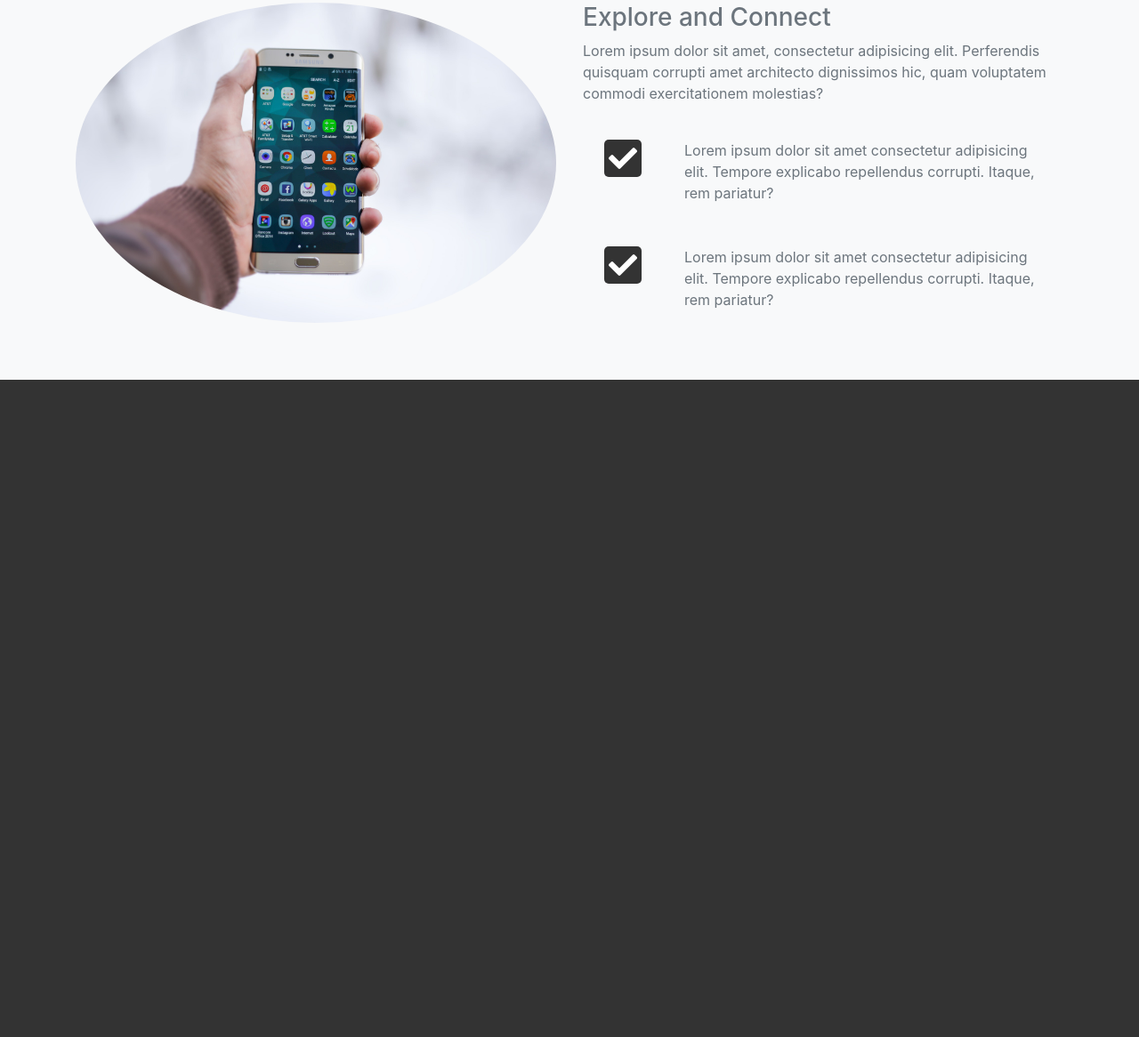
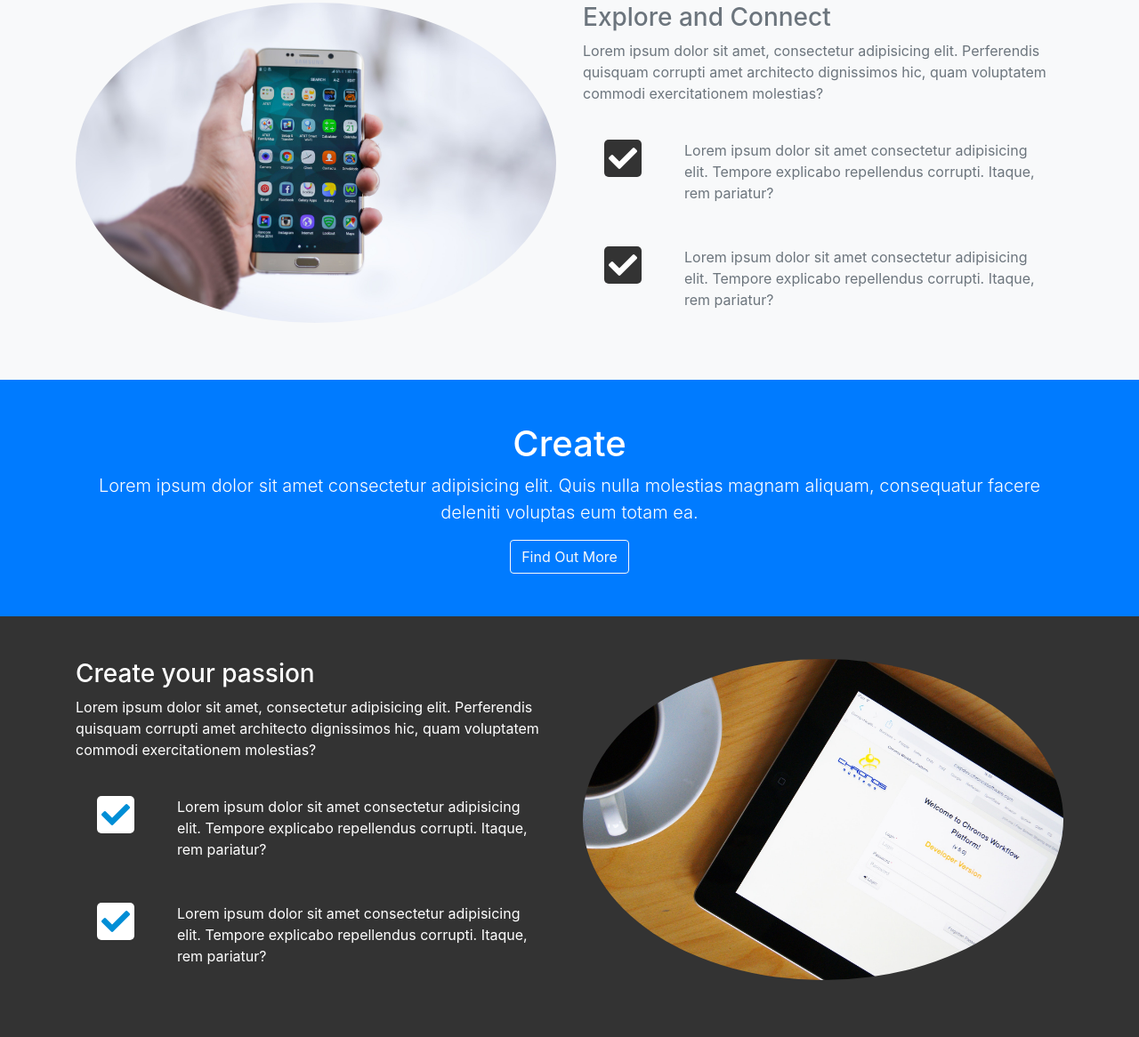
Before and after one commit to Ciaranwbrady/Bootstrap-social-site-test, a plain HTML site: page index.html in a window 1280 px wide. Shown: the part 1011-2177 px from the top of the page at 89% size. Before the commit the page ends 1438 px from the top, so only its background shows below. Drawn offline with nearby package versions, Linux system fonts and the light colour scheme.

Commit message:
added a create section to index.html and styled

```diff
--- a/assets/CSS/style.css
+++ b/assets/CSS/style.css
@@ -33,14 +33,15 @@ body {
     opacity: 0.8;
 }
 
-#home-section .fas {
+#home-section .fas, #create-section .fas {
     color: #008ed6;
     background: white;
     padding: 5px;
     border-radius: 5px;
 }
 
-#explore-section .fas, #share-section .fas {
+#explore-section .fas,
+#share-section .fas {
     background: #333;
     color: white;
     padding: 5px;
--- a/index.html
+++ b/index.html
@@ -155,6 +155,61 @@
     </div>
 </section>
 
+<!-- Create Head -->
+<section id="create-head-section" class="bg-primary">
+    <div class="container">
+        <div class="row">
+            <div class="col text-center py-5">
+                <h1 class="diplay-4">Create</h1>
+                <p class="lead">Lorem ipsum dolor sit amet consectetur adipisicing elit.
+                     Quis nulla molestias magnam aliquam, consequatur facere deleniti voluptas eum totam ea.
+                </p>
+                <a href="#" class="btn btn-outline-light">Find Out More</a>
+            </div>
+        </div>
+    </div>
+</section>
+
+<!-- Create Section -->
+
+<section id="create-section" class="py-5">
+    <div class="container">
+        <div class="row">
+            <div class="col-md-6 order-2">
+                <img src="/assets/img/create-section1.jpg" alt="Photo of phone" class="img-fluid mb-3 rounded-circle">
+            </div>
+            <div class="col-md-6 order-1">
+                <h3>Create your passion</h3>
+                <p>
+                    Lorem ipsum dolor sit amet, consectetur adipisicing elit.
+                    Perferendis quisquam corrupti amet architecto dignissimos hic, quam voluptatem commodi exercitationem molestias?
+                </p>
+                <div class="d-flex">
+                    <div class="p-4 align-self-start">
+                        <i class="fas fa-check fa-2x"></i>
+                    </div>
+                    <div class="p-4 align-self-end">
+                        Lorem ipsum dolor sit amet consectetur adipisicing elit.
+                        Tempore explicabo repellendus corrupti. Itaque, rem pariatur?
+                    </div>
+                </div>
+
+                <div class="d-flex">
+                    <div class="p-4 align-self-start">
+                        <i class="fas fa-check fa-2x"></i>
+                    </div>
+                    <div class="p-4 align-self-end">
+                        Lorem ipsum dolor sit amet consectetur adipisicing elit.
+                        Tempore explicabo repellendus corrupti. Itaque, rem pariatur?
+                    </div>
+                </div>
+
+
+            </div>
+        </div>
+    </div>
+</section>
+
 
 <script src="https://cdnjs.cloudflare.com/ajax/libs/jquery/3.5.1/jquery.slim.min.js"></script>
 <script src="https://cdnjs.cloudflare.com/ajax/libs/popper.js/1.16.1/umd/popper.min.js"></script>
```
